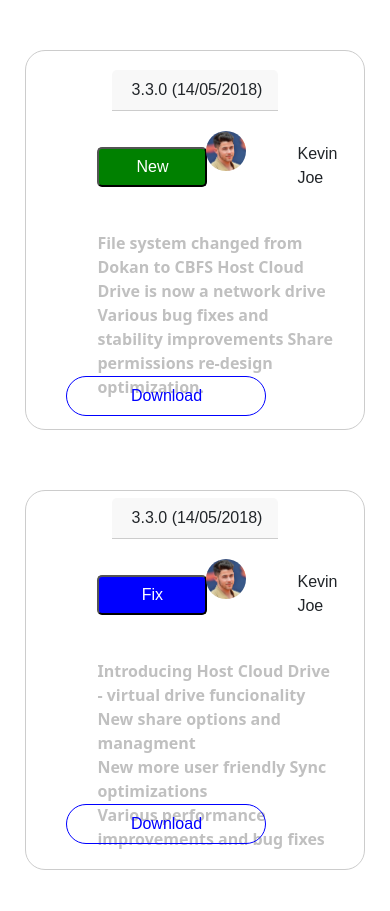
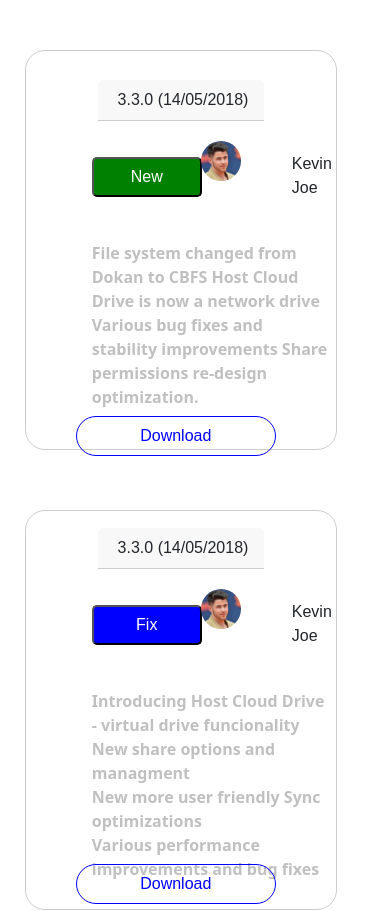
Before and after one commit to ElonitaKrasniqi1/Task_1, a React (Create React App) app: page / in a window 390 px wide. Shown: the part 1620-2531 px from the top of the page. Built offline with nearby package versions, Linux system fonts and the light colour scheme.

Commit message:
Minor changes!

```diff
--- a/src/App.css
+++ b/src/App.css
@@ -1,4 +1,7 @@
-
+.App{
+  width: 100%;
+  overflow-x: hidden;
+}
 .image-container {
   position: relative;
   display: grid;
@@ -145,8 +148,65 @@ bottom: 45px;
   left: 135px;
 }
 
+@media screen and (max-width: 399px) {
+  .container,
+  .image-container,
+  .data {
+    grid-template-columns: 1fr;
+  }
 
-@media screen and (max-width: 714px) {
+  .data .card {
+    margin-left: 25px;
+    margin-right: 15px;
+    align-items: center;
+    justify-content: center;
+  }
+
+  .image-section {
+    margin-left: 25px;
+  }
+
+  .card-body {
+    margin-left: -55px;
+    width: 95%;
+  }
+
+  .data .new-button {
+    margin-left: auto;
+    margin-right: auto;
+  }
+
+  .download-button {
+    position: relative;
+    margin-left: 15px;
+    margin-top: 40px;
+  }
+
+  .data .img-container {
+    position: absolute;
+    margin-left: 30px;
+  }
+
+  .KevinJoe {
+    position: relative;
+    margin-left: 200px;
+   bottom: 45px;
+  }
+  .text-container{
+    margin-left: 40px;
+  }
+  .text{
+    width: 50%;
+    right: 15%;
+  }
+  .card{
+    margin-right: 5%;
+    width: 80%;
+    height: 400px;
+  }
+}
+
+@media screen and (min-width: 400px) and (max-width: 714px) {
   .container,
   .image-container,
   .data {
@@ -231,7 +291,7 @@ bottom: 45px;
     position: relative;
     left: 30px;
     top: 0;
-    margin-top: 10px;
+    margin-top: 12%;
   }
 
   .data .img-container {
@@ -249,6 +309,11 @@ bottom: 45px;
   }
   .text{
     width: 60%;
+  }
+  .card{
+    margin-right: 5%;
+    width: 75%;
+    height: 400px;
   }
 }
 
@@ -300,7 +365,8 @@ bottom: 45px;
     width: 50%;
   }
   .card{
-    width: 300px;
+    margin-right: 5%;
+    width: 75%;
     height: 400px;
   }
 }
@@ -309,4 +375,15 @@ bottom: 45px;
 .text{
   width: 50%;
 }
+.card{
+  margin-right: 5%;
+  width: 75%;
+  height: 400px;
 }
+.data .card {
+  margin-left: 25px;
+  margin-right: 15px;
+  align-items: center;
+  justify-content: center;
+}
+}
--- a/src/App.js
+++ b/src/App.js
@@ -154,6 +154,7 @@ const thirdcolumn = [
 export default function App() {
   return (
     <>
+    <div className="App">
       <div className="container">
           {firstcolumn.map((item, index) => (
             <ImageSection key={index} image={item.image} title={item.title} text={item.text} />
@@ -165,8 +166,9 @@ export default function App() {
           {thirdcolumn.map((item, index) => (
             <ImageSection key={index} image={item.image} title={item.title} text={item.text} />
           ))}
-        </div>
+                </div>
       <Profile />
+      </div>
       </>
   );
 }
```
